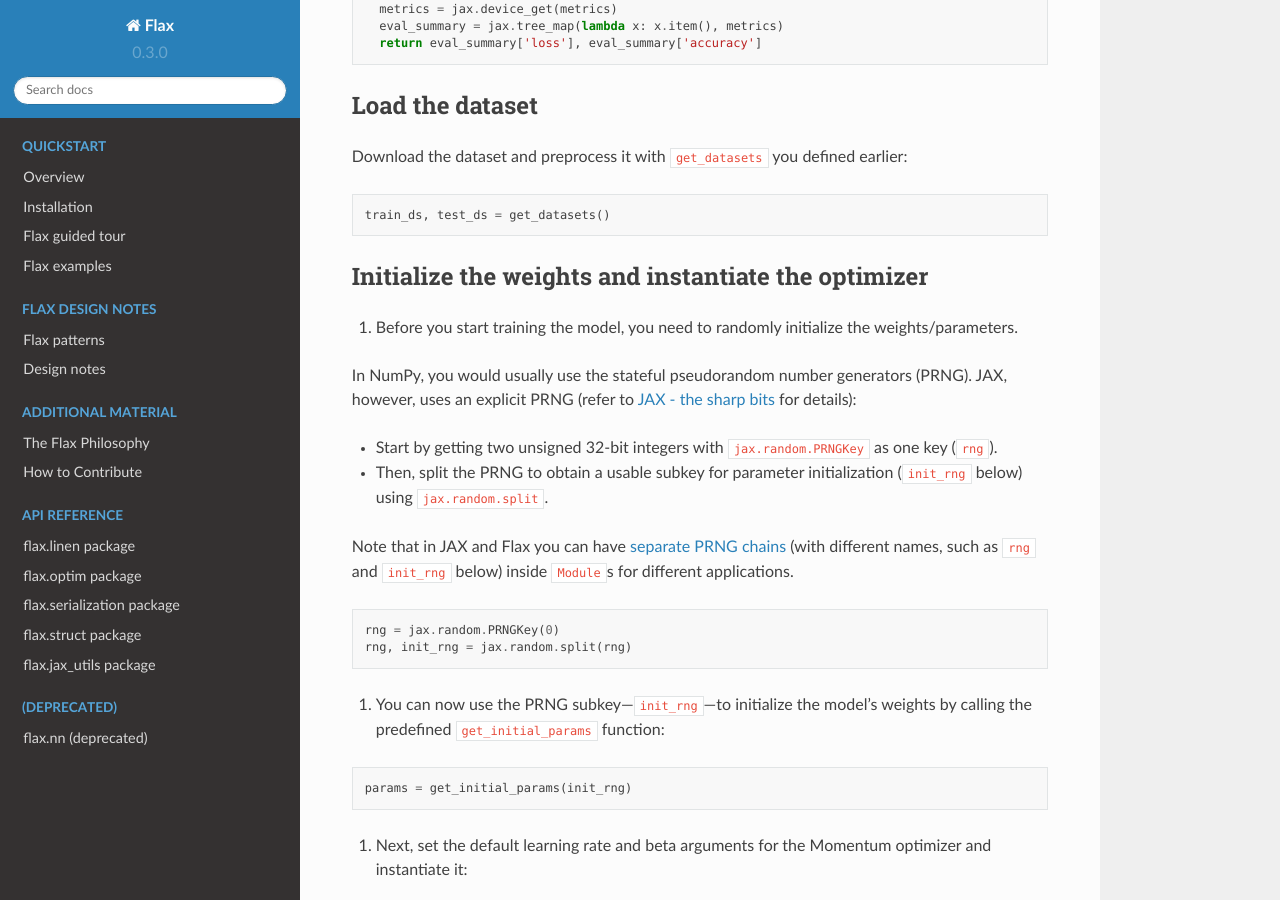
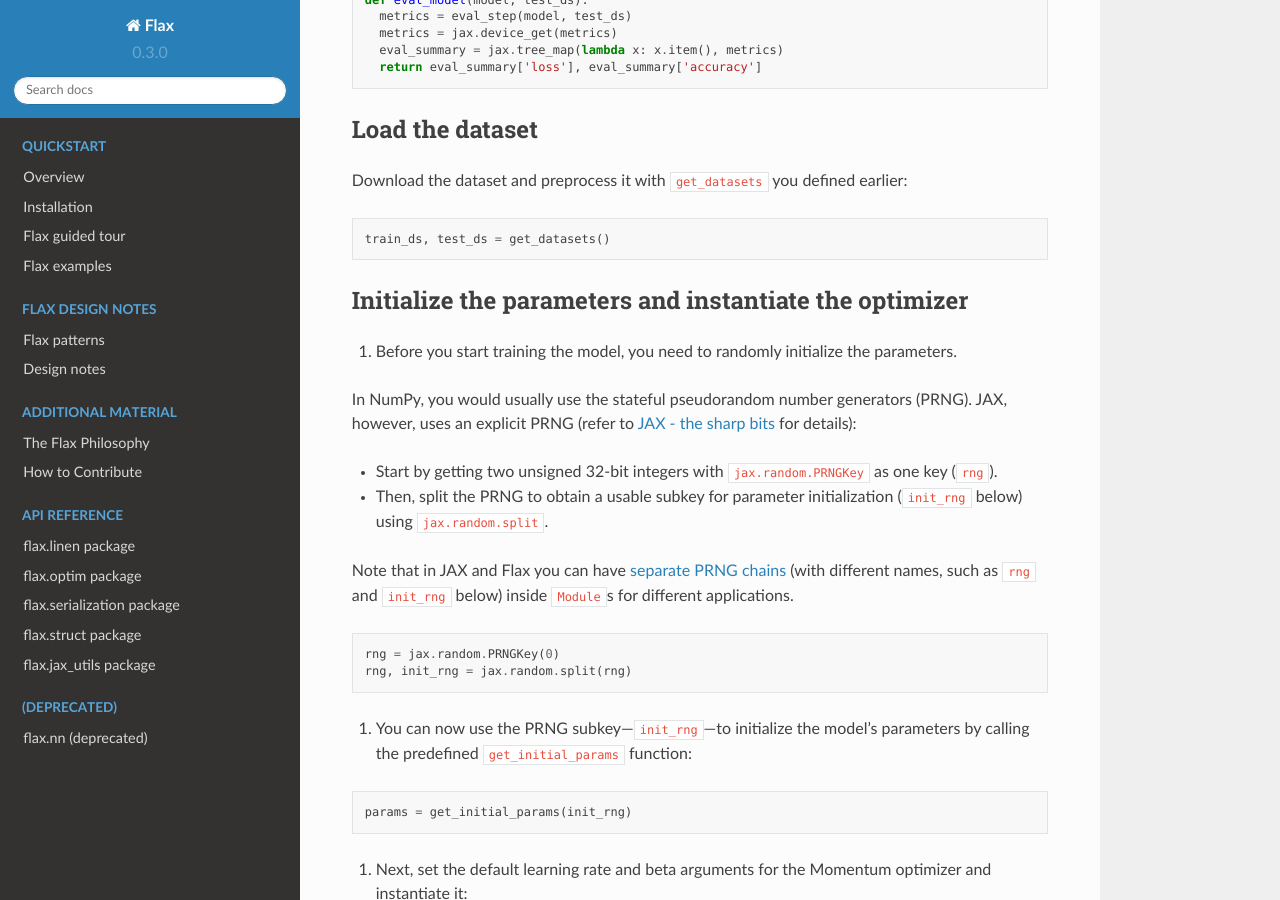
Before and after one commit to bortkomencw/flax, a Sphinx documentation site: the page built from docs/annotated_mnist.md, in a window 1280 px wide and 900 px high, scrolled down 5086 px. Built offline with Sphinx 7.4.7 and the Read the Docs theme 2.0.0, drawn with Linux system fonts in a browser that asks for light colours; the version number is read from the project's files by our own code; some of the changed text lies outside the part shown.

Commit message:
Refactor jit explanation, use parameters instead of weights in text

````diff
--- a/docs/annotated_mnist.md
+++ b/docs/annotated_mnist.md
@@ -102,7 +102,7 @@ def create_optimizer(params, learning_rate, beta):
 3. Create a function for parameter initialization:
 
   - Set the initial shape of the kernel (note that JAX and Flax are [row-based](https://flax.readthedocs.io/en/latest/notebooks/flax_basics.html#Model-parameters-&-initialization)); and
-  - Initialize the module parameters of your network (`CNN`) with the [`flax.linen.Module.init`](https://flax.readthedocs.io/en/latest/flax.linen.html#flax.linen.Module.init) method using the PRNGKey and parameters (note that the weights aren't stored with the models).
+  - Initialize the module parameters of your network (`CNN`) with the [`flax.linen.Module.init`](https://flax.readthedocs.io/en/latest/flax.linen.html#flax.linen.Module.init) method using the PRNGKey and parameters (note that the parameters aren't stored with the models).
 
 
 ```python
@@ -243,9 +243,9 @@ train_ds, test_ds = get_datasets()
 ```
 
 
-## Initialize the weights and instantiate the optimizer
+## Initialize the parameters and instantiate the optimizer
 
-1. Before you start training the model, you need to randomly initialize the weights/parameters.
+1. Before you start training the model, you need to randomly initialize the parameters.
 
   In NumPy, you would usually use the stateful pseudorandom number generators (PRNG). JAX, however, uses an explicit PRNG (refer to [JAX - the sharp bits](https://jax.readthedocs.io/en/latest/notebooks/Common_Gotchas_in_JAX.html#JAX-PRNG) for details):
 
@@ -260,7 +260,7 @@ rng = jax.random.PRNGKey(0)
 rng, init_rng = jax.random.split(rng)
 ```
 
-2. You can now use the PRNG subkey—`init_rng`—to initialize the model's weights by calling the predefined `get_initial_params` function:
+2. You can now use the PRNG subkey—`init_rng`—to initialize the model's parameters by calling the predefined `get_initial_params` function:
 
 
 ```python
````
Also changed, not shown: other parts of docs/annotated_mnist.md (+1 -1 lines).
